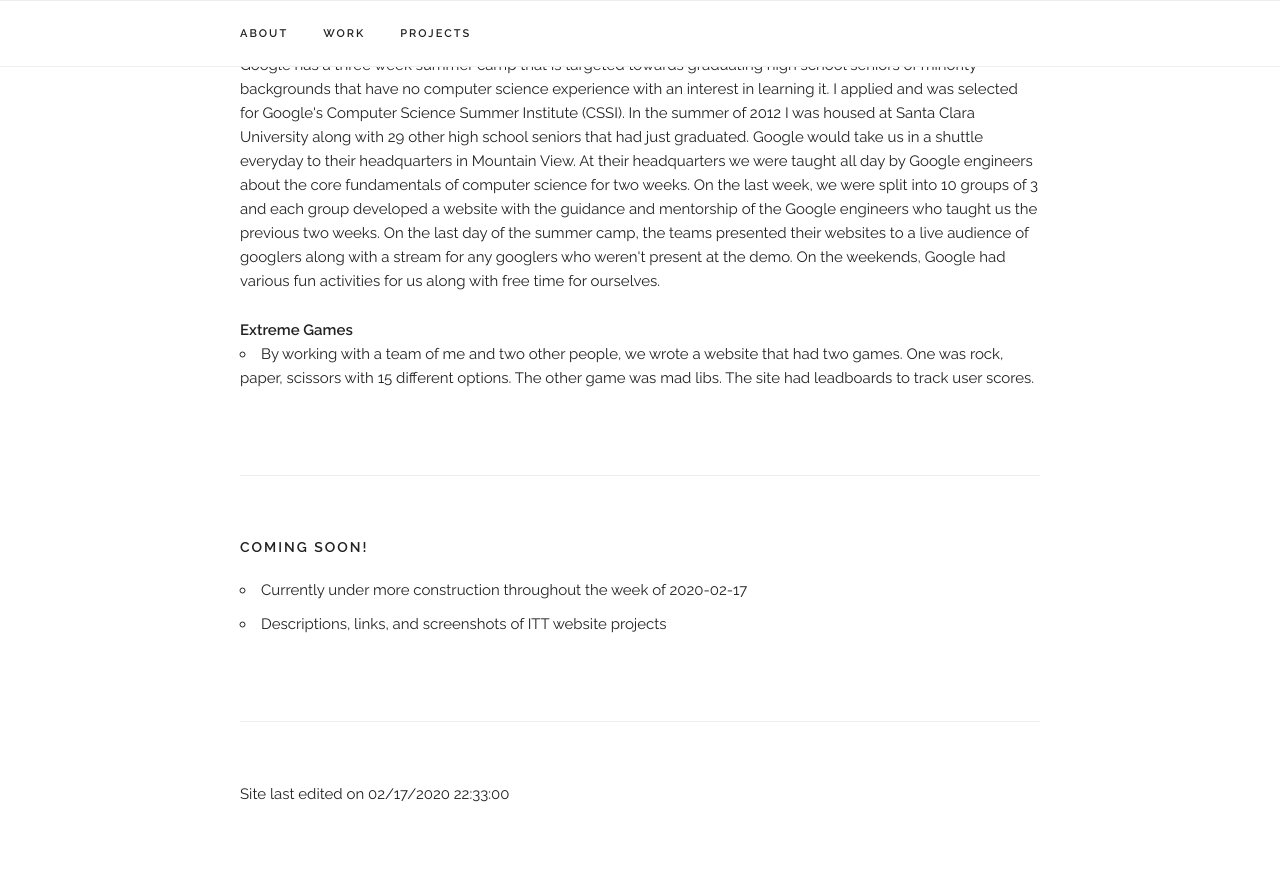
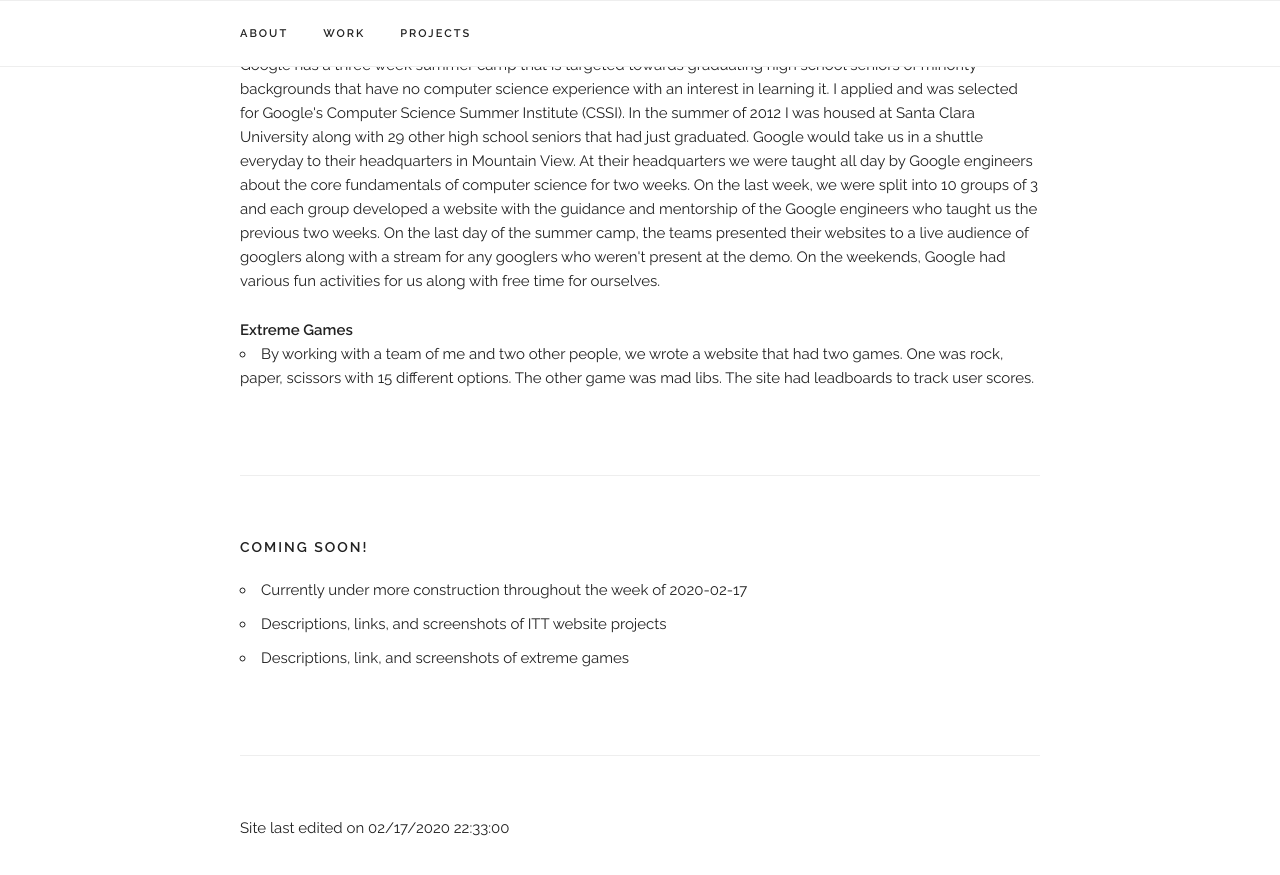
Before and after one commit to PresidentNick/presidentnick.github.io, a Jekyll site: the page index.html, which Jekyll copies as it is, in a window 1280 px wide and 900 px high, scrolled down 6873 px. Shown: the top 875 px of the window. Built offline with Jekyll 4.4.1, drawn with Linux system fonts in a browser that asks for light colours; nearby versions of some CDN libraries; comment, search, counter and statistics services are not loaded.

Commit message:
Add coming soon bullet

```diff
--- a/index.html
+++ b/index.html
@@ -276,6 +276,7 @@
       <ul>
           <li>Currently under more construction throughout the week of 2020-02-17</li>
           <li>Descriptions, links, and screenshots of ITT website projects</li>
+          <li>Descriptions, link, and screenshots of extreme games</li>
         </ul>
     </div>
     <div class="docs-section">
```
